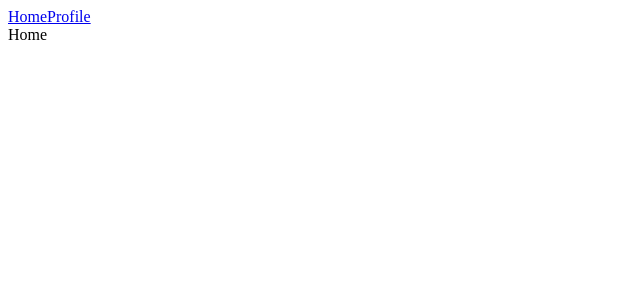
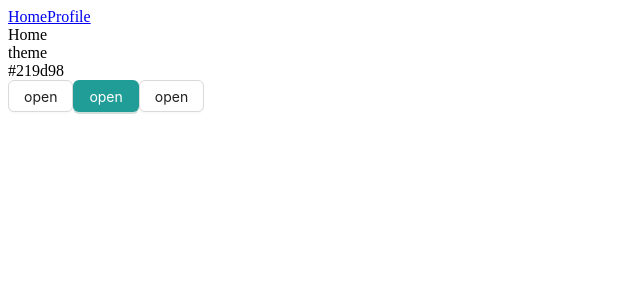
Before and after one commit to Shuxin-Lai/react-jira, a React (Create React App) app: page / in a window 1280 px wide. Shown: the top 300 px of the page, without its empty margins (0-640 px from the left). Built offline with nearby package versions, Linux system fonts and the light colour scheme.

Commit message:
chore: add antd

```diff
--- a/package.json
+++ b/package.json
@@ -11,6 +11,7 @@
     "@types/node": "^16.18.11",
     "@types/react": "^18.0.26",
     "@types/react-dom": "^18.0.10",
+    "antd": "^5.1.2",
     "axios": "^1.2.2",
     "lodash-es": "^4.17.21",
     "react": "^18.2.0",
--- /dev/null
+++ b/src/hooks/index.ts
@@ -0,0 +1 @@
+export * from "./useMessage"
--- /dev/null
+++ b/src/hooks/useMessage.tsx
@@ -0,0 +1,3 @@
+import { message } from "antd"
+
+export const useMessage = message.useMessage
--- /dev/null
+++ b/src/hooks/useTheme.tsx
@@ -0,0 +1,3 @@
+import { theme } from "antd"
+const { useToken } = theme
+export const useTheme = useToken
--- a/src/pages/Home.tsx
+++ b/src/pages/Home.tsx
@@ -1,7 +1,25 @@
+import { useMessage } from "@hooks"
+import { useTheme } from "@hooks/useTheme"
+import { Button } from "antd"
+
 export function Home() {
+  const [messageApi, contextHolder] = useMessage()
+  const token = useTheme()
+  const handleClick = () => {
+    console.log("click")
+    messageApi.success("ok")
+  }
   return (
     <div>
       <div>Home</div>
+      <div>theme</div>
+      <div>{token.token.colorPrimary}</div>
+      <Button onClick={handleClick}>open</Button>
+      <Button type={"primary"} onClick={handleClick}>
+        open
+      </Button>
+      <Button onClick={handleClick}>open</Button>
+      <div>{contextHolder}</div>
     </div>
   )
 }
--- /dev/null
+++ b/src/theme/index.ts
@@ -0,0 +1,10 @@
+import { ConfigProvider } from "antd"
+import { ComponentProps } from "react"
+export const theme: ComponentProps<typeof ConfigProvider>["theme"] = {
+  token: {
+    colorPrimary: "#219d98",
+  },
+  components: {
+    Button: {},
+  },
+}
```
Also changed, not shown: src/index.tsx (+7 -1 lines), .prettierrc.json, 1 other file (tests, documents, lock files or other folders).
